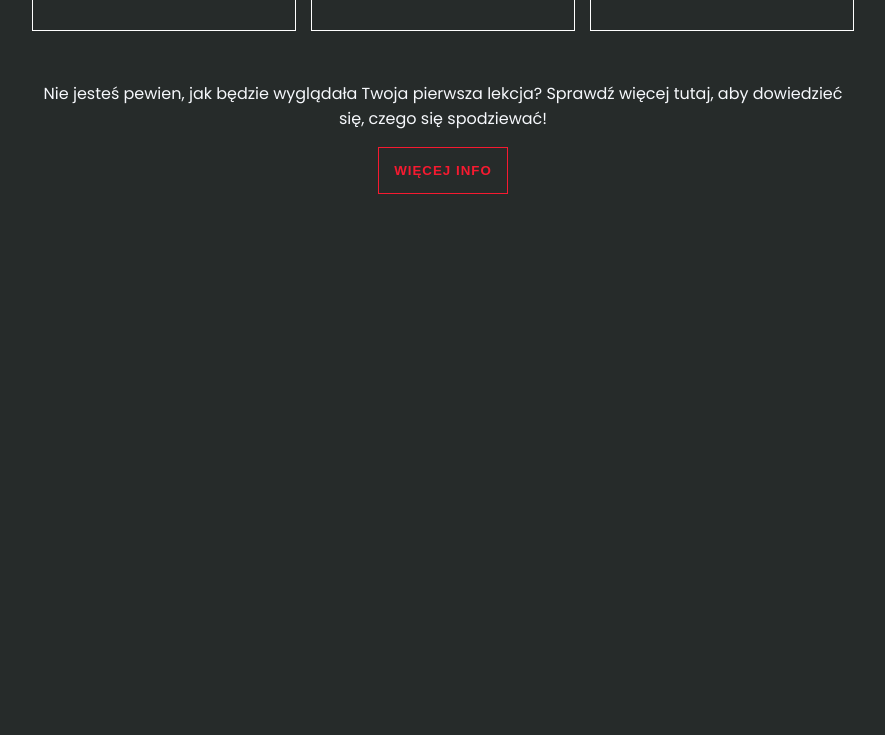
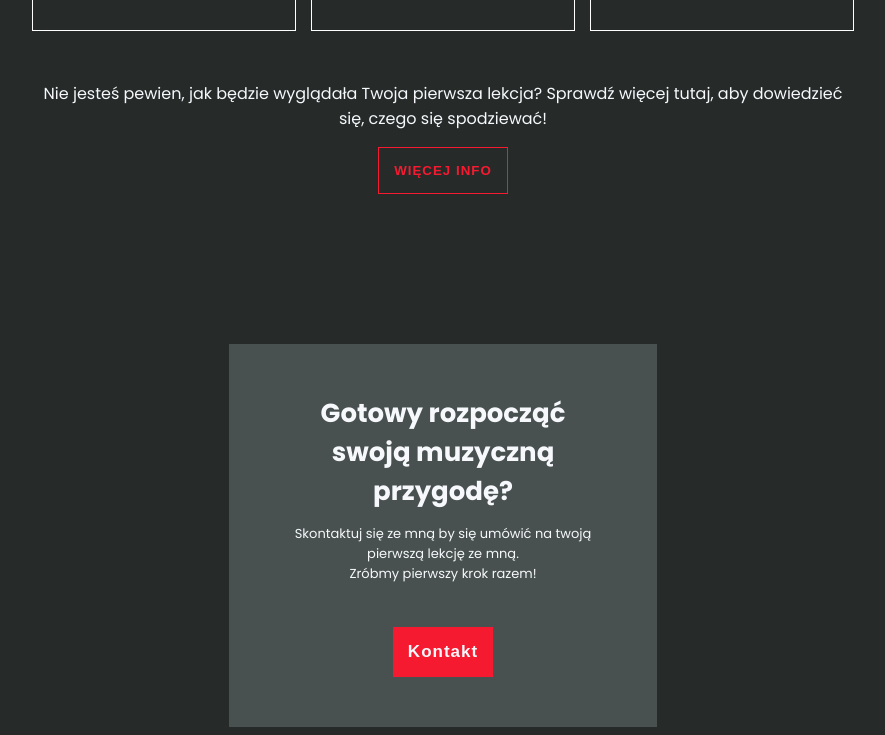
Before and after one commit to Kubu001/piano_site, a plain HTML site: page index.html in a window 1280 px wide. Shown: the part 2295-3030 px from the top of the page, without its empty margins (197-1082 px from the left). Before the commit the page ends 2497 px from the top, so only its background shows below. Drawn offline with Linux system fonts and the light colour scheme.

Commit message:
add contact divider

```diff
--- a/index.html
+++ b/index.html
@@ -161,7 +161,11 @@
                 czego się spodziewać!</p>
             <button class="info">WIĘCEJ INFO</button>
         </div>
-        <div class="contact"></div>
+        <div class="contact">
+            <h1>Gotowy rozpocząć swoją muzyczną przygodę?</h1>
+            <p>Skontaktuj się ze mną by się umówić na twoją pierwszą lekcję ze mną.<br> Zróbmy pierwszy krok razem!</p>
+            <button class="contact-btn">Kontakt</button>
+        </div>
     </div>
     <footer>
 
--- a/style.css
+++ b/style.css
@@ -267,3 +267,26 @@ div.logo {
     color: #262B2A;
     background-color: #F61A30;
 }
+
+
+/*Contact*/
+
+.contact{
+    display: flex;
+    flex-direction: column;
+    justify-content: center;
+    align-items: center;
+    text-align: center;
+    background-color: #48514f;
+    width: 40%;
+    margin-top: 150px;
+    margin-left: auto;
+    margin-right: auto;
+    padding: 50px;
+    font-size: 13px;
+}
+
+.contact-btn{
+    margin-top: 30px;
+    font-size: 17px;
+}
```
